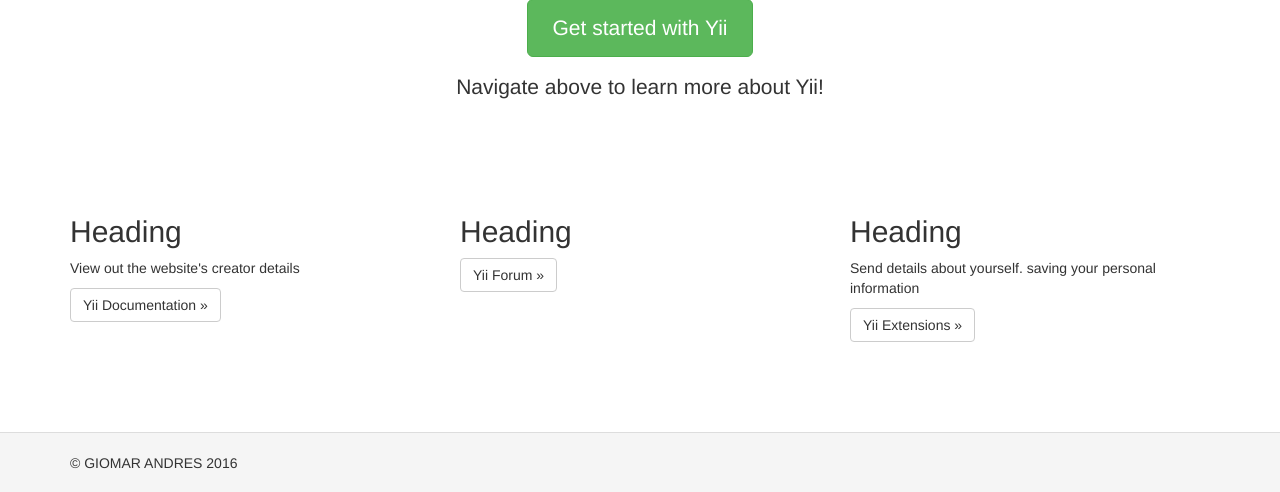
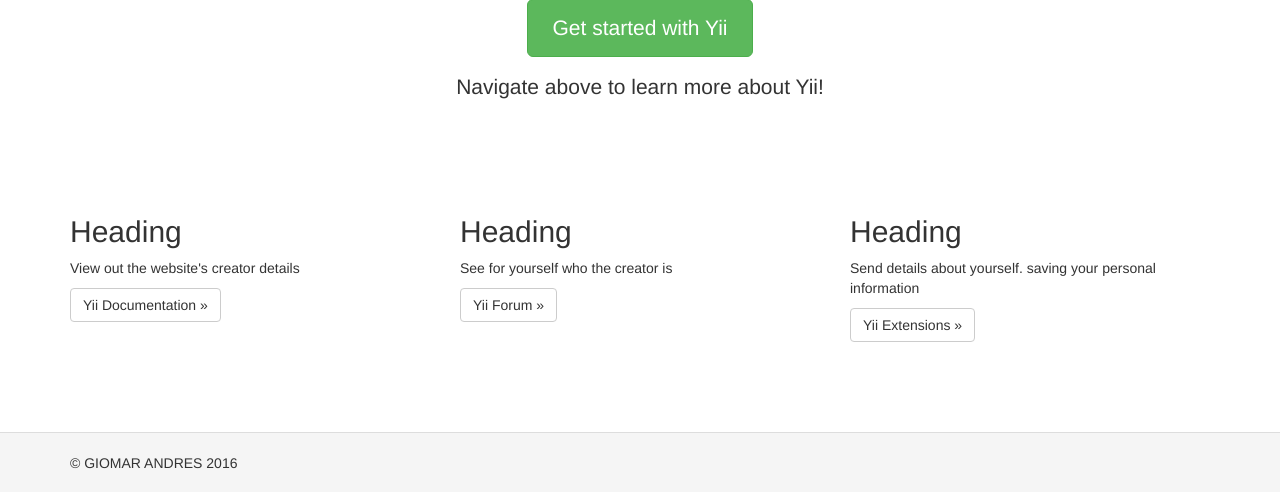
Before and after one commit to gtandres/APC_webprog_MI153_test_repo_gtandres, a Yii app: template Exercise7/basic/views/site/index.php in a window 1280 px wide. Shown: the part 308-800 px from the top of the page. Run offline with PHP 8.4 and a stand-in for Yii, Linux system fonts and the light colour scheme; the template is opened without the code that fills it, so the values that code supplies are empty; some libraries are stand-ins or nearby versions.

Commit message:
Edited index.php

```diff
--- a/Exercise7/basic/views/site/index.php
+++ b/Exercise7/basic/views/site/index.php
@@ -28,7 +28,7 @@ $this->title = 'Exercise 7';
             <div class="col-lg-4">
                 <h2>Heading</h2>
 
-                <p></p>
+                <p>See for yourself who the creator is</p>
 
                 <p><a class="btn btn-default" href="http://www.yiiframework.com/forum/">Yii Forum &raquo;</a></p>
             </div>
```
